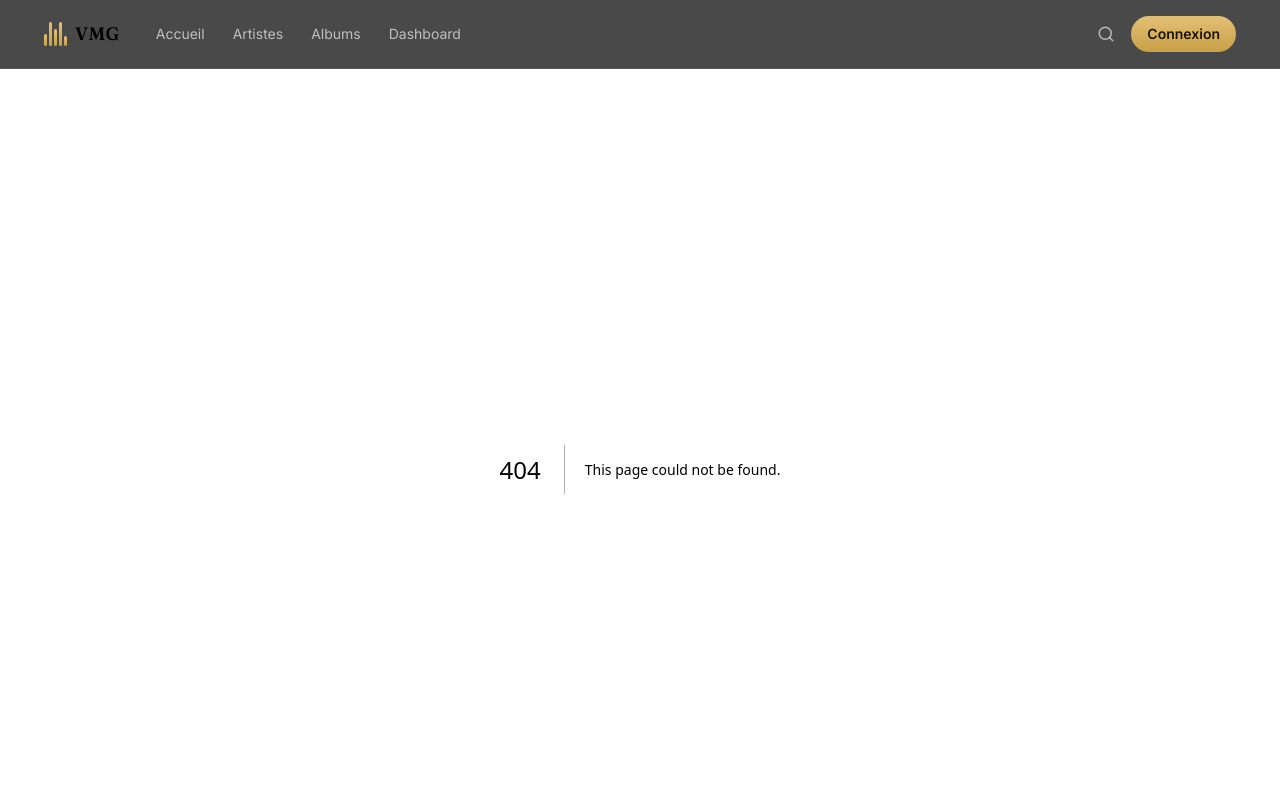
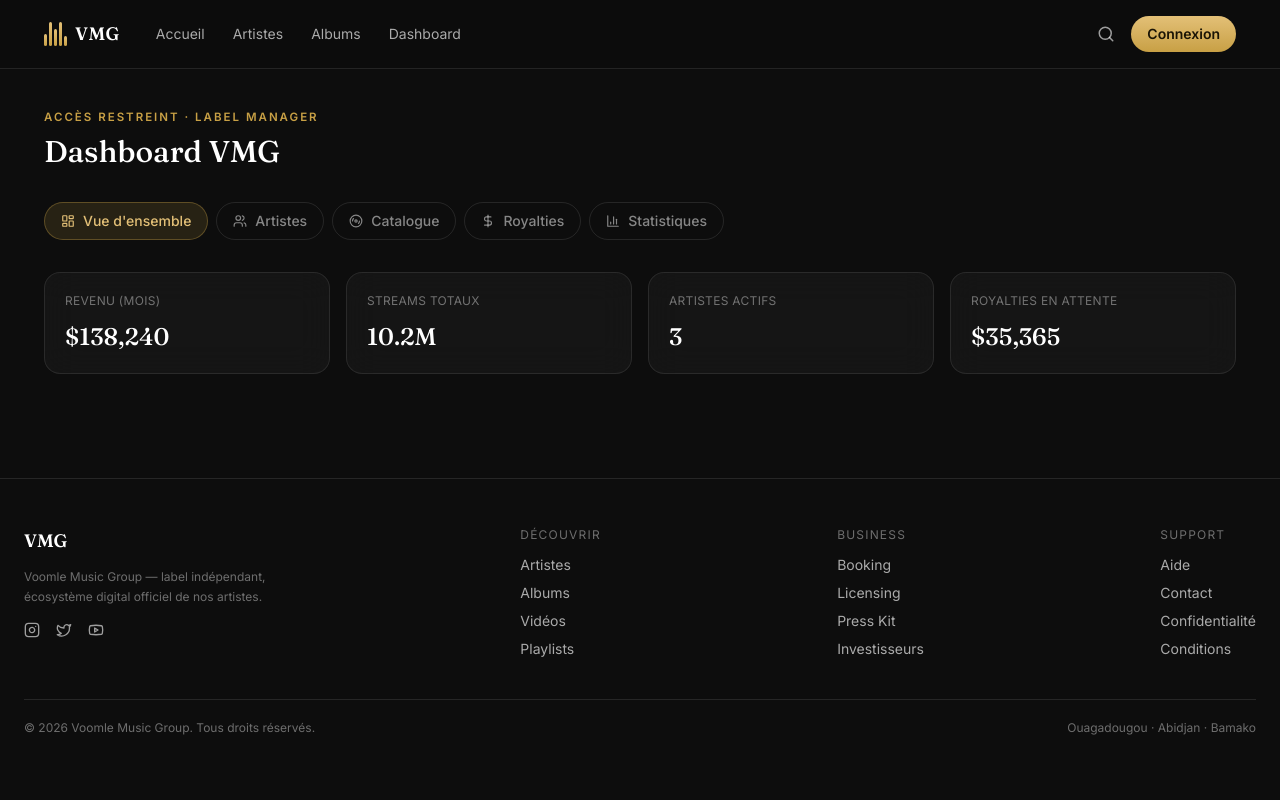
Before and after one commit to Loud91/VMG, a Next.js app: page /dashboard in a window 1280 px wide. Before the commit this address had no page. Shown: the top 800 px of the page. Built offline with nearby package versions, Linux system fonts and the light colour scheme.

Commit message:
Add DashboardPage component with multiple tabs

```diff
--- /dev/null
+++ b/app/dashboard/page.tsx
@@ -0,0 +1,129 @@
+"use client";
+
+import { useState } from "react";
+import { LayoutDashboard, Users, Disc3, DollarSign, BarChart3 } from "lucide-react";
+import { ARTISTS, ALBUMS } from "@/lib/data";
+import { Eyebrow } from "@/components/Ui";
+
+const TABS = [
+  { id: "overview", label: "Vue d'ensemble", icon: LayoutDashboard },
+  { id: "artists", label: "Artistes", icon: Users },
+  { id: "catalog", label: "Catalogue", icon: Disc3 },
+  { id: "royalties", label: "Royalties", icon: DollarSign },
+  { id: "analytics", label: "Statistiques", icon: BarChart3 },
+];
+
+function Kpi({ label, value }: { label: string; value: string }) {
+  return (
+    <div className="glass rounded-2xl p-5">
+      <div className="text-xs uppercase tracking-wide text-white/40 mb-3">{label}</div>
+      <div className="font-display text-2xl font-medium">{value}</div>
+    </div>
+  );
+}
+
+export default function DashboardPage() {
+  const [tab, setTab] = useState("overview");
+
+  return (
+    <main className="max-w-[1240px] mx-auto px-6 py-10">
+      <Eyebrow>Accès restreint · Label Manager</Eyebrow>
+      <h1 className="font-display text-3xl font-medium mb-8">Dashboard VMG</h1>
+
+      <div className="flex gap-2 mb-8 flex-wrap">
+        {TABS.map((t) => {
+          const Icon = t.icon;
+          const active = tab === t.id;
+          return (
+            <button
+              key={t.id}
+              onClick={() => setTab(t.id)}
+              className={`flex items-center gap-2 text-sm font-medium px-4 py-2 rounded-full border transition ${
+                active ? "border-gold text-gold-light bg-gold-dim" : "border-white/10 text-white/50"
+              }`}
+            >
+              <Icon size={14} /> {t.label}
+            </button>
+          );
+        })}
+      </div>
+
+      {tab === "overview" && (
+        <div className="grid gap-4" style={{ gridTemplateColumns: "repeat(auto-fit, minmax(200px, 1fr))" }}>
+          <Kpi label="Revenu (mois)" value="$138,240" />
+          <Kpi label="Streams totaux" value="10.2M" />
+          <Kpi label="Artistes actifs" value={String(ARTISTS.length)} />
+          <Kpi label="Royalties en attente" value="$35,365" />
+        </div>
+      )}
+
+      {tab === "artists" && (
+        <div className="glass rounded-2xl overflow-hidden">
+          <table className="w-full border-collapse">
+            <thead>
+              <tr className="border-b border-white/10 text-left">
+                {["Artiste", "ID VMG", "Genres", "Pays", "Streams"].map((h) => (
+                  <th key={h} className="px-5 py-3 text-[11px] uppercase tracking-wide text-white/40 font-semibold">
+                    {h}
+                  </th>
+                ))}
+              </tr>
+            </thead>
+            <tbody>
+              {ARTISTS.map((a) => (
+                <tr key={a.id} className="border-b border-white/10">
+                  <td className="px-5 py-3.5 text-sm font-medium">{a.name}</td>
+                  <td className="px-5 py-3.5 text-xs font-mono text-white/50">{a.id}</td>
+                  <td className="px-5 py-3.5 text-sm text-white/60">{a.genres.join(", ")}</td>
+                  <td className="px-5 py-3.5 text-sm text-white/60">{a.country}</td>
+                  <td className="px-5 py-3.5 text-sm">{a.streams}</td>
+                </tr>
+              ))}
+            </tbody>
+          </table>
+        </div>
+      )}
+
+      {tab === "catalog" && (
+        <div className="glass rounded-2xl overflow-hidden">
+          <table className="w-full border-collapse">
+            <thead>
+              <tr className="border-b border-white/10 text-left">
+                {["Titre", "Artiste", "Type", "ISRC", "UPC", "Sortie"].map((h) => (
+                  <th key={h} className="px-5 py-3 text-[11px] uppercase tracking-wide text-white/40 font-semibold">
+                    {h}
+                  </th>
+                ))}
+              </tr>
+            </thead>
+            <tbody>
+              {ALBUMS.map((al) => (
+                <tr key={al.id} className="border-b border-white/10">
+                  <td className="px-5 py-3.5 text-sm font-medium">{al.title}</td>
+                  <td className="px-5 py-3.5 text-sm text-white/60">{al.artist}</td>
+                  <td className="px-5 py-3.5 text-sm text-white/60">{al.type}</td>
+                  <td className="px-5 py-3.5 text-xs font-mono text-white/50">{al.isrc}</td>
+                  <td className="px-5 py-3.5 text-xs font-mono text-white/50">{al.upc}</td>
+                  <td className="px-5 py-3.5 text-sm text-white/60">{al.releaseDate}</td>
+                </tr>
+              ))}
+            </tbody>
+          </table>
+        </div>
+      )}
+
+      {tab === "royalties" && (
+        <div className="glass rounded-2xl p-6 text-sm text-white/60">
+          Connectez Firestore (collection <code className="text-gold-light">royaltyPayouts</code>) pour afficher les
+          soldes et historiques de paiement en temps réel.
+        </div>
+      )}
+
+      {tab === "analytics" && (
+        <div className="glass rounded-2xl p-6 text-sm text-white/60">
+          Branchez Firebase Analytics ou BigQuery ici pour les statistiques par pays et par plateforme.
+        </div>
+      )}
+    </main>
+  );
+}
```
